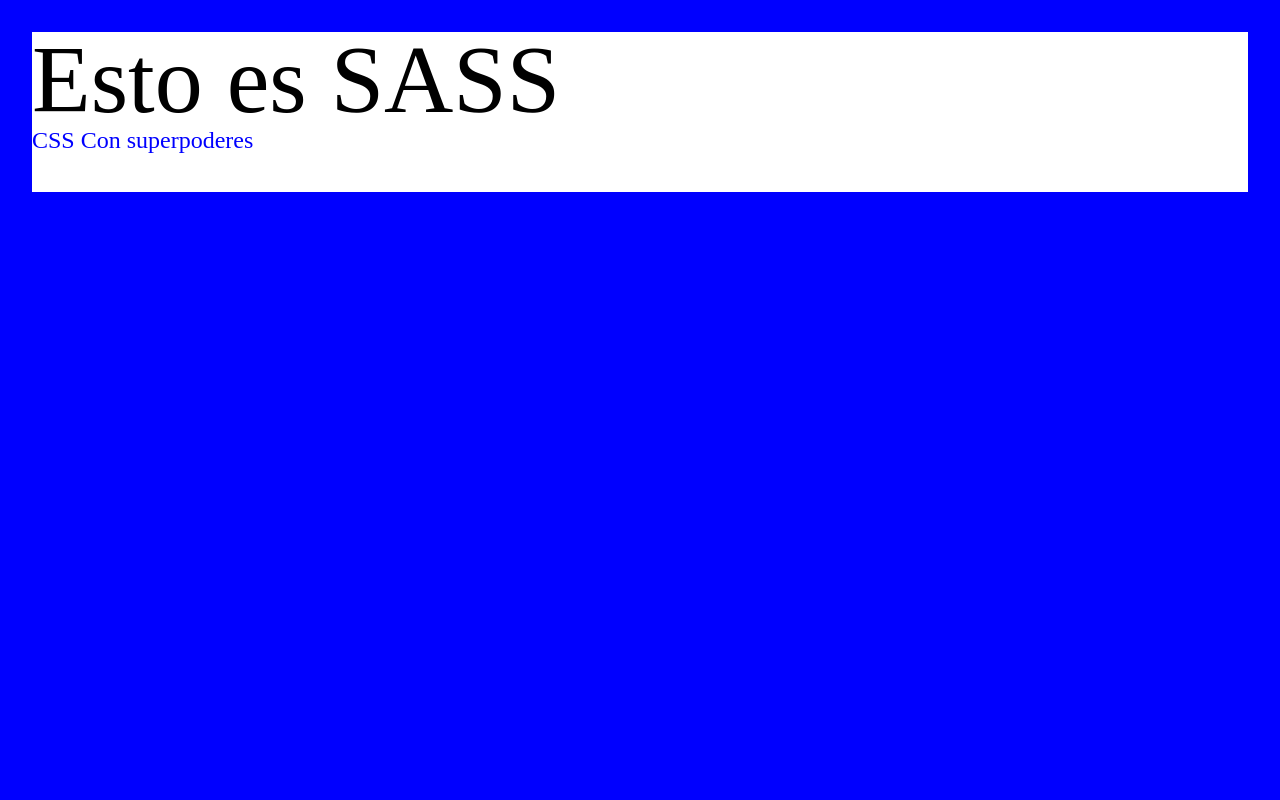
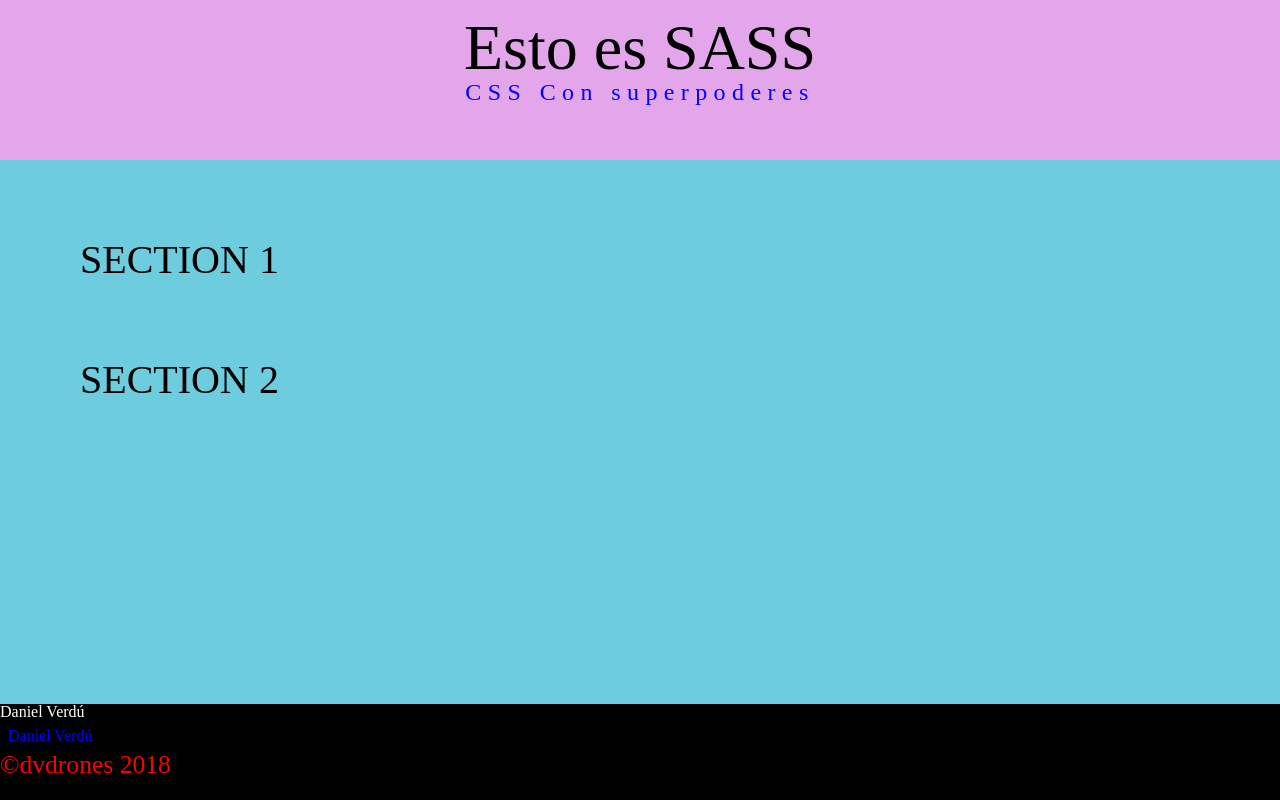
Before and after one commit to rocket-pocket/paginas_web_css, a website: page 09_sass/index1.html in a window 1280 px wide. Drawn offline with Linux system fonts and the light colour scheme.

Commit message:
anidamiento

```diff
--- a/09_sass/SCSS/Style.scss
+++ b/09_sass/SCSS/Style.scss
@@ -24,8 +24,8 @@
 }
 
 body{
-    margin: 2rem;
-    background-color: blue;
+
+    background-color: rgb(109, 204, 221);
    /*  header{
         width: 100%;
         height: 20vh;
@@ -35,6 +35,27 @@
     } */
 }
 @import'_header.scss';
+main{
+    section{
+        h2{font-size: 2.5rem; margin: 5rem; }
+    }
+}
+footer{
+    width: 100%;
+    height: 6rem;
+    background: black;
+    position: absolute;
+    bottom: 0;
+    color: white;
+    address{
+        p:nth-of-type(2){ margin: 0.5rem; font-size: 1rem; color: blue}
+    }
+        >p{font-size: 1.6rem; color: red;} //>para anidar y apuntar directamente a un elemnto en concreto}
+
+
+}
+
+
 /* Despues hay que procesarlo, para ello en la consola iremos a la ruta donde este ese fichero style.scss y ponemos: sass +nombre archivo y nos sacará el css por la pantalla(consola)
 2-- en la consola : sass style.scss style.css para que cree un archivo que podamos linkar */
 
--- a/09_sass/SCSS/_header.scss
+++ b/09_sass/SCSS/_header.scss
@@ -3,4 +3,7 @@
     height: 20vh;
     background: white;
     @import'_header2.scss';
+    /* :hover{background: black;}  no se hace así hay que hacer un & (autoreferencia)*/
+    &:hover{background: rgb(227, 166, 235);}
+
 }
--- a/09_sass/SCSS/_header2.scss
+++ b/09_sass/SCSS/_header2.scss
@@ -1,2 +1,2 @@
-h1{ font-size: 6rem;}
-p{font-size: 1.5rem; color: blue;}
+h1{ font-size: 4rem; text-align: center; padding-top: 1rem;}
+p{font-size: 1.5rem; color: blue; text-align: center; letter-spacing: 0.4rem;}
--- a/09_sass/index1.html
+++ b/09_sass/index1.html
@@ -14,6 +14,22 @@
         <h1>Esto es SASS</h1>
         <P>CSS Con superpoderes</P>
     </header>
+    <main>
+        <section>
+            <h2>SECTION 1</h2>
+        </section>
+        <section>
+            <h2>SECTION 2</h2>
+        </section>
+
+    </main>
+    <footer>
+        <address>
+            <p>Daniel Verdú</p>
+            <p>Daniel Verdú</p>
+        </address>
+        <p>&copy;dvdrones 2018</p>
+    </footer>
 
 </body>
 </html>
```
Also changed, not shown: 09_sass/CSS/Style.css, 1 other file.
